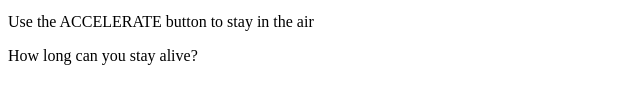
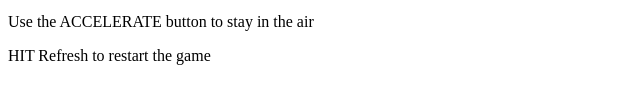
Before and after one commit to ckltennis/underConstruction, a plain HTML site: page views/game1.html in a window 1280 px wide. Shown: the part 308-412 px from the top of the page, 0-640 px from the left. Drawn offline with Linux system fonts and the light colour scheme.

Commit message:
change text add in instruction to restart game

```diff
--- a/views/game1.html
+++ b/views/game1.html
@@ -132,6 +132,6 @@ function accelerate(n) {
 <br>
 <button onmousedown="accelerate(-0.2)" onmouseup="accelerate(0.05)">ACCELERATE</button>
 <p>Use the ACCELERATE button to stay in the air</p>
-<p>How long can you stay alive?</p>
+<p>HIT Refresh to restart the game</p>
 </body>
 </html>
```
